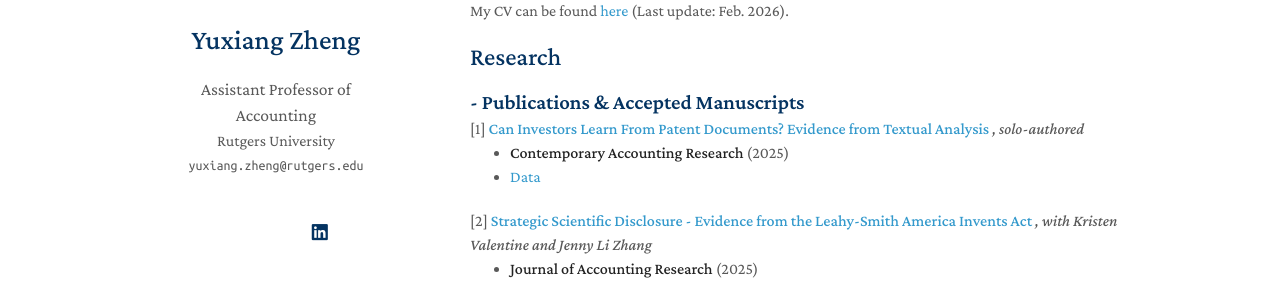
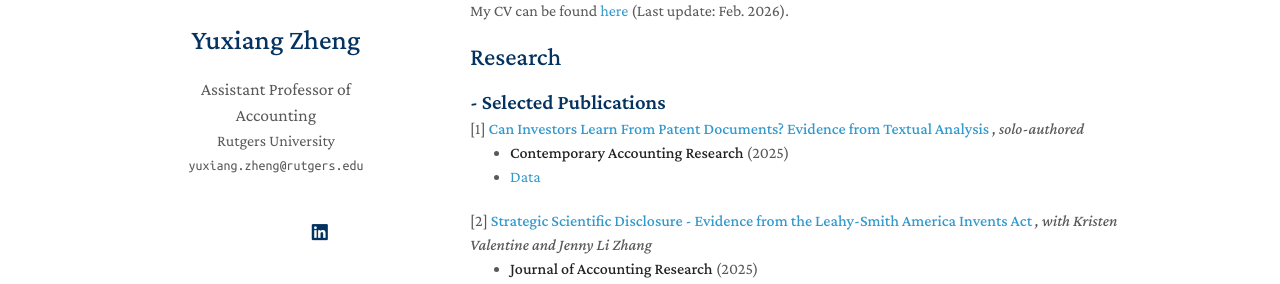
Before and after one commit to yuxiang-zheng/yuxiang-zheng.github.io, a Jekyll site: the page built from index.md, in a window 1280 px wide and 1386 px high. Shown: the part 356-640 px from the top of the window. Built offline with Jekyll 4.4.1, drawn with Linux system fonts in a browser that asks for light colours; a style sheet for code colours, icons or effects is not loaded; our own code applies the rules of GitHub Pages for plain Markdown files.

Commit message:
Update publication-subsection.md

```diff
--- a/_includes/publication-subsection.md
+++ b/_includes/publication-subsection.md
@@ -1,4 +1,4 @@
-<h4 style="margin: 0; font-size: 1.3rem; font-weight: bold;"> - Publications & Accepted Manuscripts</h4>
+<h4 style="margin: 0; font-size: 1.3rem; font-weight: bold;"> - Selected Publications</h4>
 <div class="title">
   [1]
   <strong>
```
